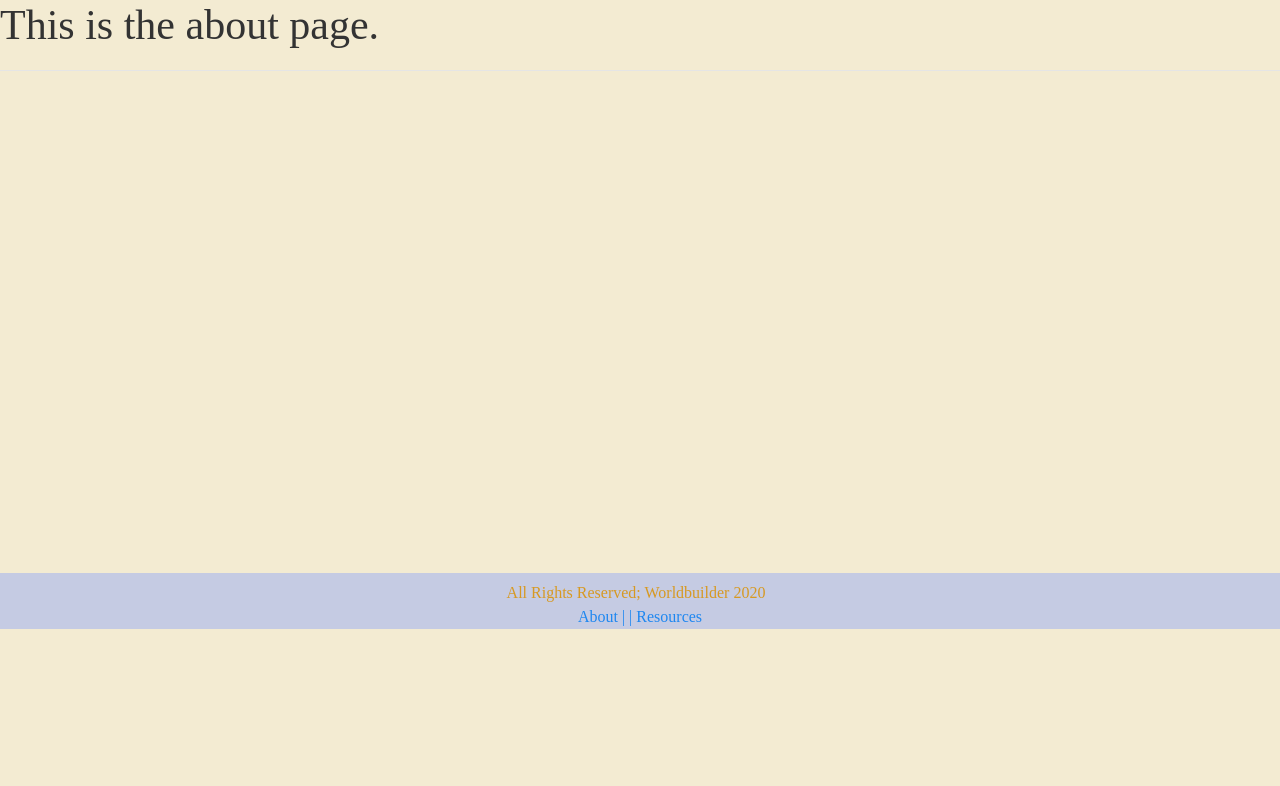
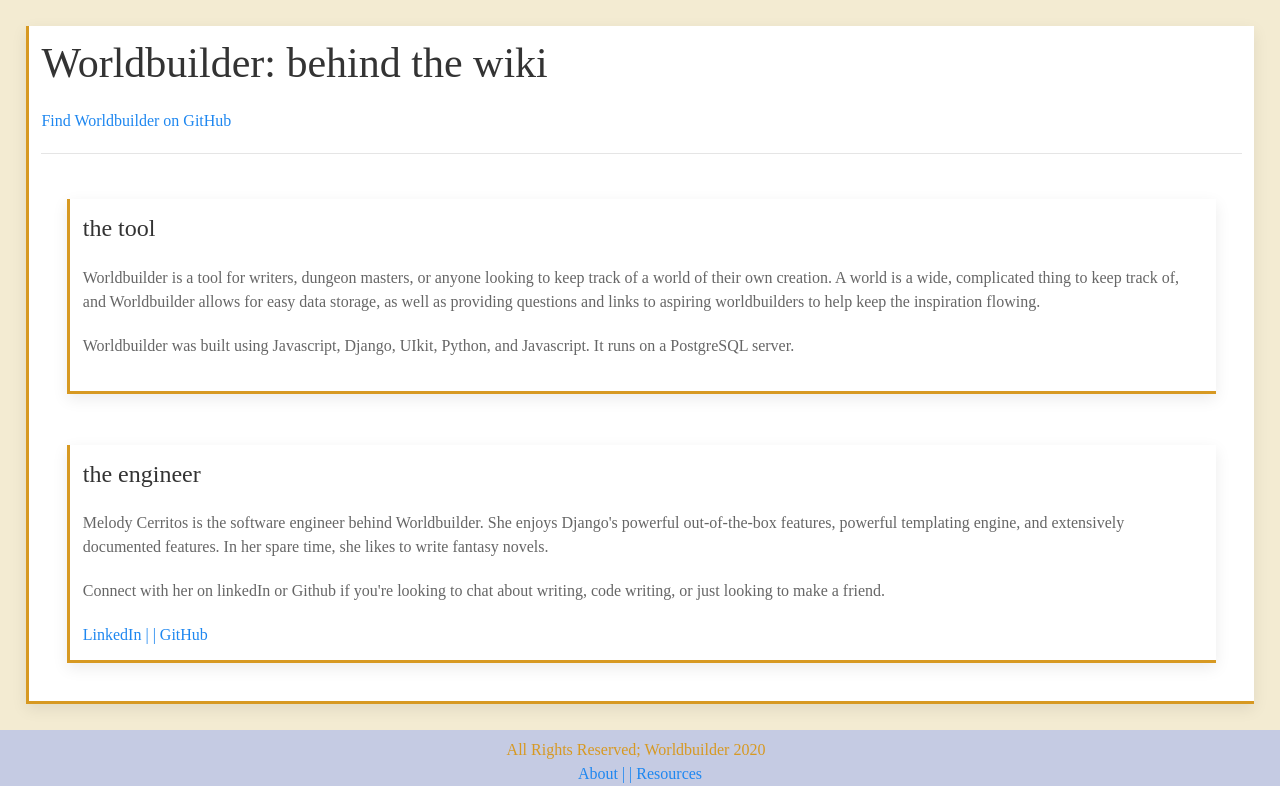
Before and after one commit to mcerritos/worldbuilder, a Django app: page /about/ in a window 1280 px wide; the page is wider, and only the part inside the window is pictured. Shown: the part 171-957 px from the top of that part. Before the commit the page ends 800 px from the top of that part, so only its background shows below. Run offline with Django 3.2, Linux system fonts and the light colour scheme; the visitor is signed in with stand-in values (Sample User, id 1); data comes from the database, SQL or seed files in the repository; both versions use the stored data as it was after the commit; some libraries are stand-ins or nearby versions; some web fonts are replaced.

Commit message:
heroku round 2

```diff
--- a/axis/forms.py
+++ b/axis/forms.py
@@ -9,7 +9,7 @@
 class PostForm(ModelForm):
   class Meta:
     model = Post
-    fields = ['text', 'title']
+    fields = ['text', 'title', 'position']
 
 class PictureForm(ModelForm):
   class Meta:
--- a/axis/models.py
+++ b/axis/models.py
@@ -5,8 +5,14 @@
 from django.db.models.signals import post_save
 from django.dispatch import receiver
 
+POSITIONS = (
+    ('Sum', 'Summary'),
+    ('Shd', 'Section Header'),
+    ('Ssc', 'Subsection')
+)
+
 class Project(models.Model):
-    name = models.CharField(max_length=100, default="Give your project a name!")
+    name = models.CharField(max_length=100, unique=True)
     description = models.TextField(max_length= 500, default="Describe your project here.")
     users = models.ManyToManyField(User)
     current = models.BooleanField(default=False)
@@ -23,9 +29,13 @@
     title= models.CharField(max_length=150)
     author= models.ForeignKey(User, on_delete=models.SET_DEFAULT, default=1)
     text = models.TextField(max_length=2000)
+    position = models.CharField(
+        max_length=3,
+        choices=POSITIONS,
+        default=POSITIONS[2][0])
 
     def __str__(self):
-        return self.title + " by " + self.author
+        return self.title + " by " + self.author.username
 
 class Picture(models.Model):
     user = models.ForeignKey(User, on_delete=models.CASCADE)
--- a/axis/static/css/style.css
+++ b/axis/static/css/style.css
@@ -46,11 +46,14 @@
 
 }
 
+/* post styles */
+
 .post {
     border-left: #D79922;
     background-color: white;
     flex-direction: column;
 }
+
 
 /* register styles */
 
@@ -187,3 +190,10 @@
     margin: auto;
     margin-bottom: 7vh;
 }
+
+/* about styles */
+
+#selfie{
+    max-width: 20vw;
+    height: auto;
+}
--- a/axis/templates/about.html
+++ b/axis/templates/about.html
@@ -1,7 +1,30 @@
 {% extends 'base.html' %}
 {% block content %}
+{% load static %}
 
-<h1>This is the about page.</h1>
-<hr />
+<div class=".uk-card uk-card-default card" >
+    <h1>Worldbuilder: behind the wiki</h1>
+    <a href="https://github.com/mcerritos/worldbuilder">Find Worldbuilder on GitHub</a>
+    <hr />
+
+    <div class=".uk-card uk-card-default card" >
+        <div class=".uk-card-body">
+            <h5 class="uk-card-title">the tool</h5>
+            <p>Worldbuilder is a tool for writers, dungeon masters, or anyone looking to keep track of a world of their own creation. A world is a wide, complicated thing to keep track of, and Worldbuilder allows for easy data storage, as well as providing questions and links to aspiring worldbuilders to help keep the inspiration flowing. </p>
+            <p>Worldbuilder was built using Javascript, Django, UIkit, Python, and Javascript. It runs on a PostgreSQL server.</p>
+        </div>
+    </div>
+
+    <div class=".uk-card uk-card-default card" >
+        <h5 class="uk-card-title">the engineer</h5>
+        <div class=".uk-card-body">
+            <p>Melody Cerritos is the software engineer behind Worldbuilder. She enjoys Django's powerful out-of-the-box features, powerful templating engine, and extensively documented features. In her spare time, she likes to write fantasy novels.</p>
+            <p>Connect with her on linkedIn or Github if you're looking to chat about writing, code writing, or just looking to make a friend. </p>
+            <a href="https://www.linkedin.com/in/melody-cerritos/" class="btn btn-outline-info">LinkedIn  |</a>
+            <a href="https://github.com/mcerritos" class="btn btn-outline-info">|  GitHub</a>
+        </div>
+    </div>
+
+</div>
 
 {% endblock %}
--- a/axis/templates/base.html
+++ b/axis/templates/base.html
@@ -40,7 +40,12 @@
       <div class="uk-navbar-left">
         <ul class="uk-navbar-nav bottomnav">
           <li><a href="/">Worldbuilder</a></li>
+          {% if user.is_authenticated %}
           <li><a href="/">{{current_project.name}}</a></li>
+          {% else %}
+          <li><a href="{% url 'resources' %}">Resources</a></li>
+          <li><a href="{% url 'about' %}">About</a></li>
+          {% endif %}
         </ul>
       </div>
       {% if user.is_authenticated %}
--- a/axis/templates/domain.html
+++ b/axis/templates/domain.html
@@ -7,7 +7,7 @@
     <div class=".uk-card uk-card-default card">
         {% if posts %}
             {% for post in posts %}
-            <div class=".uk-card uk-card-default post">
+            <div class=".uk-card uk-card-default post {{post.position}}">
                 <div class=".uk-card-body">
                 <h6 class=".uk-card-title uk-flex uk-flex-center uk-flex-middle p{{post.pk}}">{{ post.title }}</h5>
                 <p class=".uk-card-title uk-flex uk-flex-center uk-flex-middle"> by {{ post.author }} </p>
--- a/axis/views.py
+++ b/axis/views.py
@@ -6,7 +6,7 @@
 from django.contrib.auth.decorators import login_required
 from django.contrib.auth.mixins import LoginRequiredMixin
 
-placeholder = Project.objects.create()
+placeholder = Project.objects.get(name="Anonymous")
 
 def home(request):
   if not request.user.is_authenticated:
@@ -18,7 +18,7 @@
 
 def about(request):
   if not request.user.is_authenticated:
-    project_id = { name: ""}
+    project_id = placeholder
   else:
     profile = Profile.objects.get(user=request.user)
     project_id = profile.current_project
@@ -26,7 +26,7 @@
 
 def resources(request):
   if not request.user.is_authenticated:
-    project_id = { name: ""}
+    project_id = placeholder
   else:
     profile = Profile.objects.get(user=request.user)
     project_id = profile.current_project
@@ -83,7 +83,7 @@
   project_id = getCurrentProject(request, project_name)
   c = Culture.objects.get(project=project_id)
   questions = Question.objects.filter(culture=c).all()
-  posts = Post.objects.filter(culture=c).all()
+  posts = Post.objects.filter(culture=c).filter(position="Ssc")
 
   if request.method == 'POST':
     handlePost(request, c, "culture")
```
Also changed, not shown: axis/fixtures/projects.json (added, +7 -0 lines), axis/migrations/0008_auto_20200508_1924.py (added), axis/static/images/melody.jpeg (added), 1 other file.
